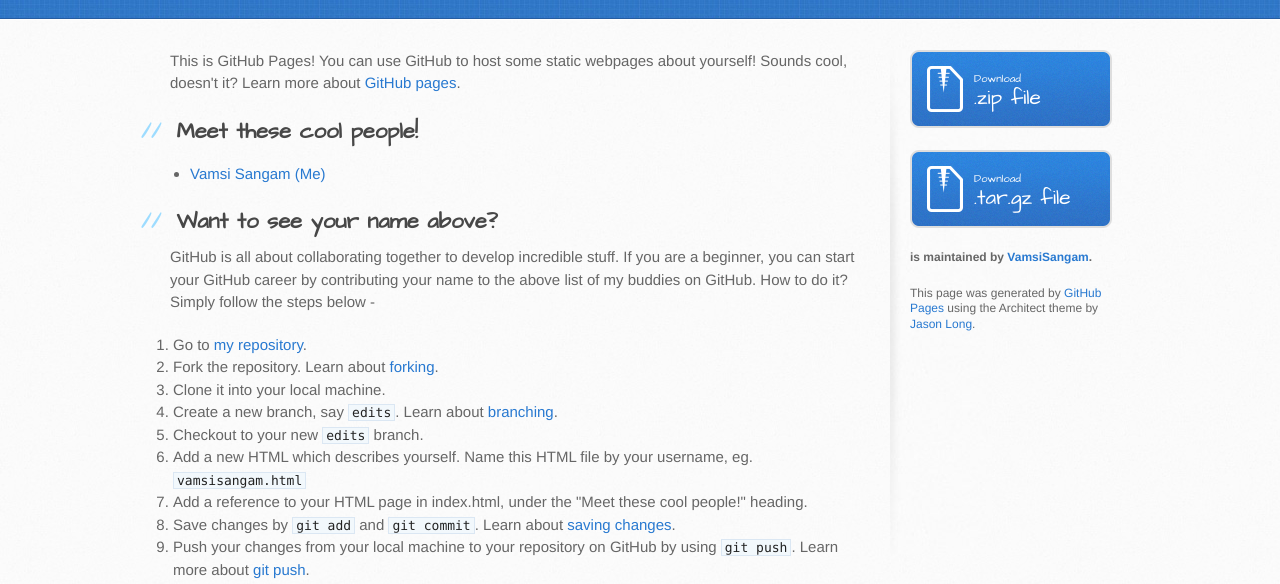
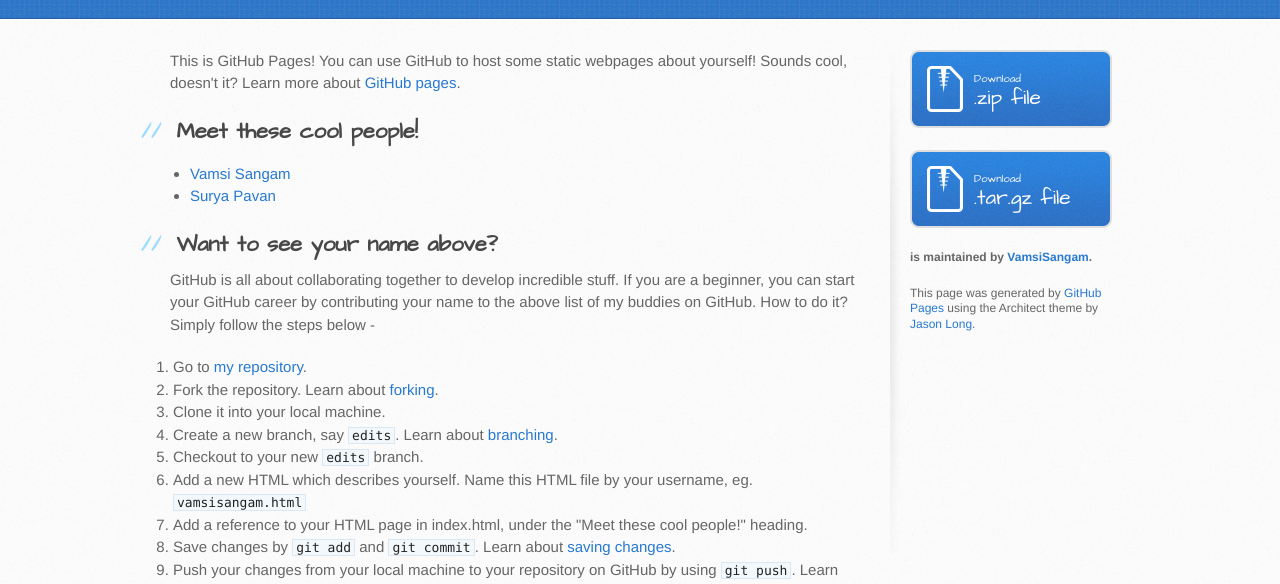
Before and after one commit to VamsiSangam/hello-github, a plain HTML site: page index.html in a window 1280 px wide. Shown: the part 216-800 px from the top of the page. Drawn offline with Linux system fonts and the light colour scheme.

Commit message:
updated the file with new html links

```diff
--- a/index.html
+++ b/index.html
@@ -34,8 +34,8 @@
 <a id="meet-these-cool-people" class="anchor" href="#meet-these-cool-people" aria-hidden="true"><span aria-hidden="true" class="octicon octicon-link"></span></a>Meet these cool people!</h2>
 
 <ul>
-<li>  <a href="https://vamsisangam.github.io/">Vamsi Sangam (Me)</a>
-</li>
+<li> <a href="https://github.com/VamsiSangam">Vamsi Sangam</a> </li>
+<li> <a href="https://github.com/suryapavan1611">Surya Pavan</a> </li>
 </ul>
 
 <h2>
```
